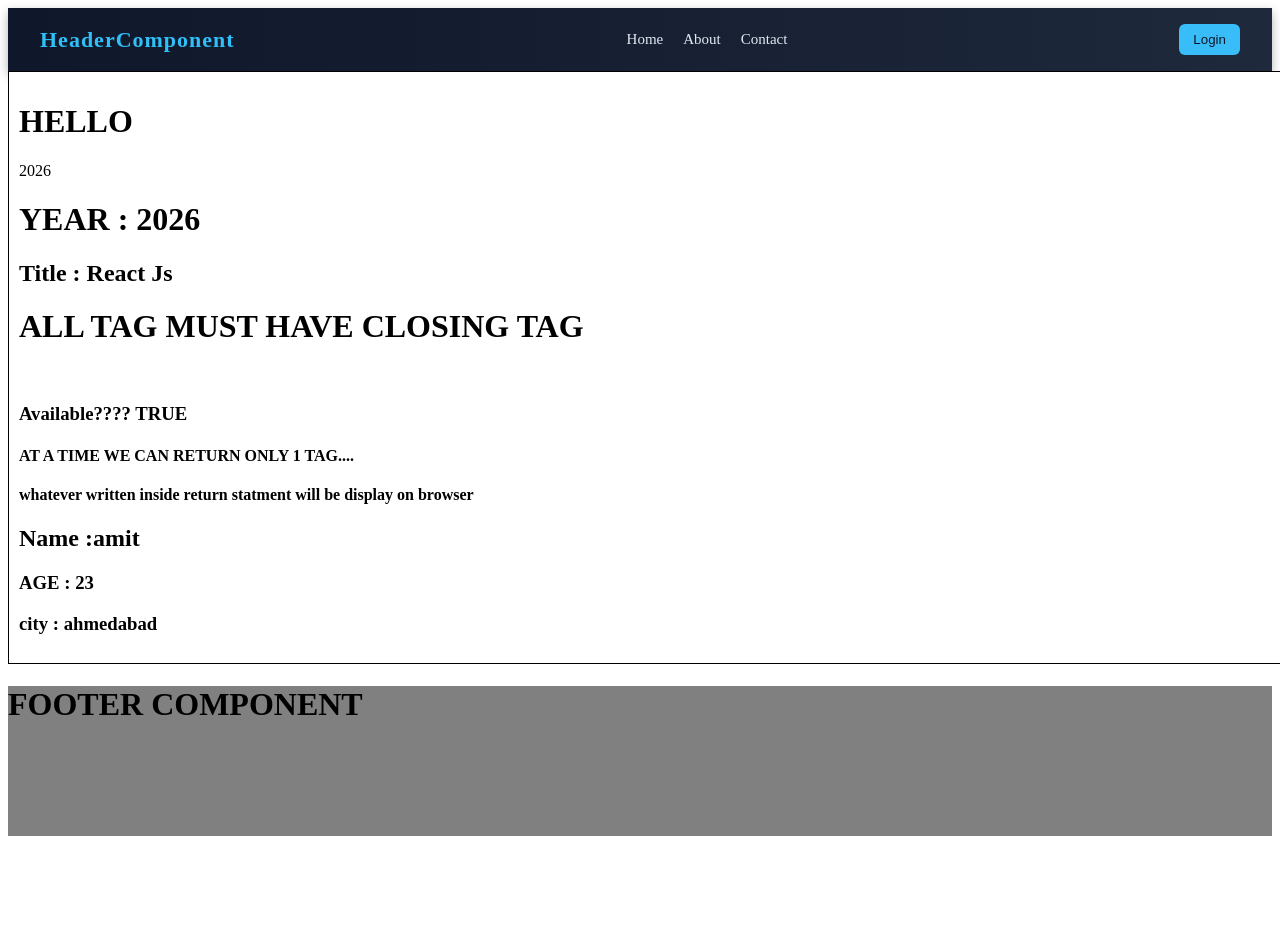
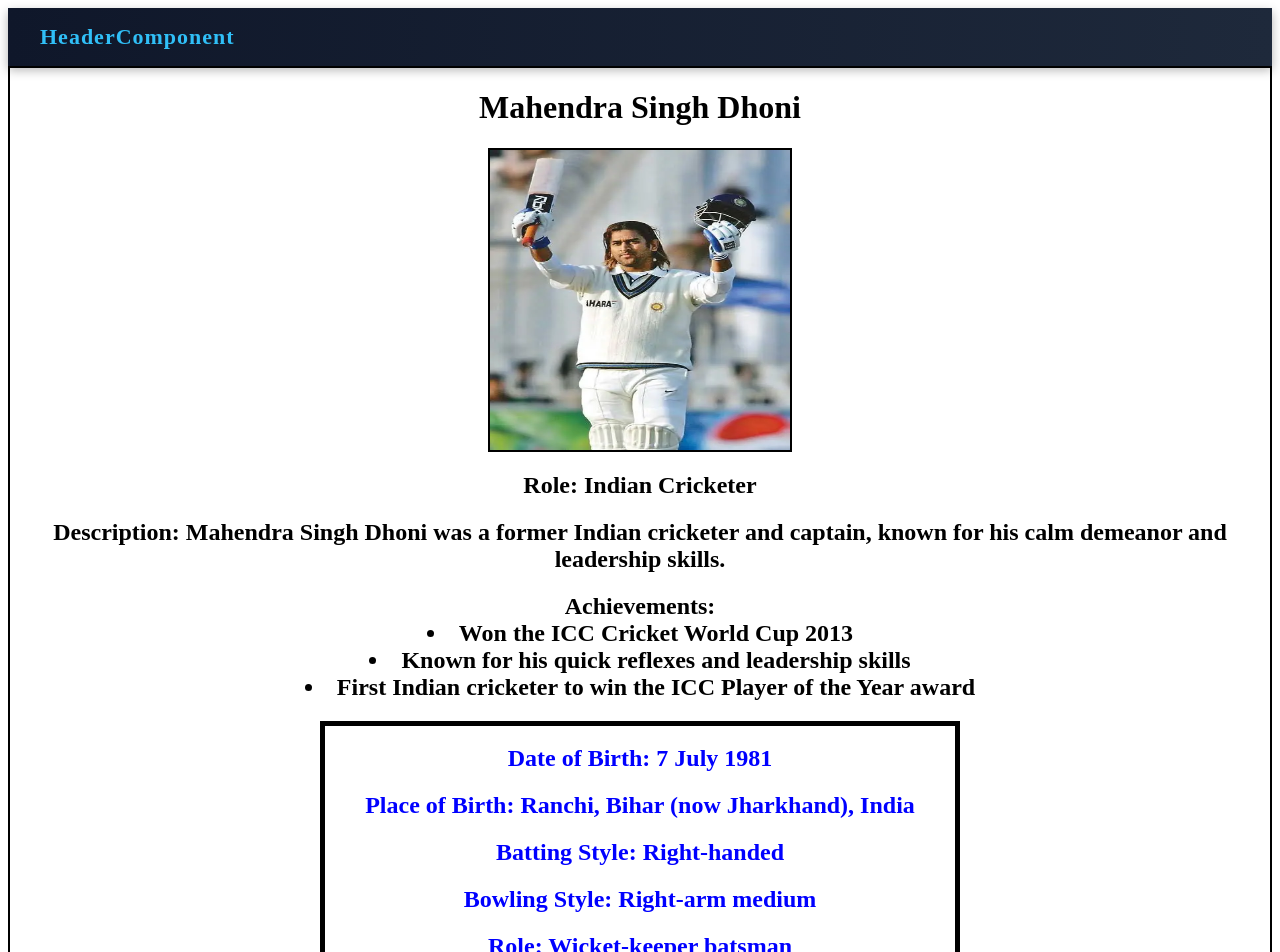
Before and after one commit to sheikhs2431-wq/MERN-PRACTICE, a React (Vite) app: page / in a window 1280 px wide. Shown: the top 952 px of the page. Before the commit the page ends 844 px from the top, so only its background shows below. Built offline with nearby package versions, Linux system fonts and the light colour scheme.

Commit message:
Added portfolio component with image

```diff
--- a/src/App.jsx
+++ b/src/App.jsx
@@ -1,13 +1,15 @@
 //import './App.css'
 import { HeaderComponent } from "./components/HeaderComponent";
 import { FooterComponent } from "./components/FooterComponent";
+import PortfolioComponent from "./components/PortfolioComponent";
 import ContentComponent from "./components/ContentComponent";
 
 function App() {
   return (
     <div>
       <HeaderComponent></HeaderComponent>
-      <ContentComponent></ContentComponent>
+      {/* <ContentComponent></ContentComponent> */}
+      <PortfolioComponent></PortfolioComponent>
       <FooterComponent></FooterComponent>
 
     </div>
--- a/src/components/HeaderComponent.jsx
+++ b/src/components/HeaderComponent.jsx
@@ -8,13 +8,13 @@ export const HeaderComponent = () => {
         HeaderComponent
       </div>
 
-      <div className="header-nav">
+      {/* <div className="header-nav">
         <a href="#">Home</a>
         <a href="#">About</a>
         <a href="#">Contact</a>
       </div>
 
-      <button className="header-btn">Login</button>
+      <button className="header-btn">Login</button> */}
     </div>
   );
 };
--- /dev/null
+++ b/src/components/PortfolioComponent.jsx
@@ -0,0 +1,50 @@
+import React from "react";
+import msdhoni from "../assets/msdhoni.jpg";
+
+export default function PortfolioComponent() {
+  var details = {
+    DateOfBirth: "7 July 1981",
+    PlaceOfBirth: "Ranchi, Bihar (now Jharkhand), India",
+    BattingStyle: "Right-handed",
+    BowlingStyle: "Right-arm medium",
+    Role: "Wicket-keeper batsman",
+  };
+  return (
+    <div style={{ textAlign: "center", border: "2px solid black" }}>
+      <h1>Mahendra Singh Dhoni</h1>
+      <img
+        src={msdhoni}
+        alt="Mahendra Singh Dhoni"
+        width="300"
+        height="300"
+        border="2px solid black"
+        style={{ display: "block", margin: "0 auto" }}
+      />
+      <h2>Role: Indian Cricketer</h2>
+      <h2>
+        Description: Mahendra Singh Dhoni was a former Indian cricketer and
+        captain, known for his calm demeanor and leadership skills.
+      </h2>
+      <h2>
+        Achievements:
+        <li>Won the ICC Cricket World Cup 2013</li>
+        <li>Known for his quick reflexes and leadership skills</li>
+        <li>First Indian cricketer to win the ICC Player of the Year award</li>
+      </h2>
+      <div
+        style={{
+          color: "blue",
+          border: "5px solid black",
+          width: "50%",
+          margin: "0 auto",
+        }}
+      >
+        <h2>Date of Birth: {details.DateOfBirth}</h2>
+        <h2>Place of Birth: {details.PlaceOfBirth}</h2>
+        <h2>Batting Style: {details.BattingStyle}</h2>
+        <h2>Bowling Style: {details.BowlingStyle}</h2>
+        <h2>Role: {details.Role}</h2>
+      </div>
+    </div>
+  );
+}
```
Also changed, not shown: src/assets/msdhoni.jpg (added).
